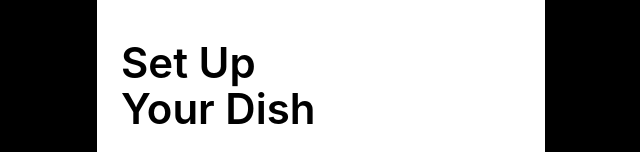
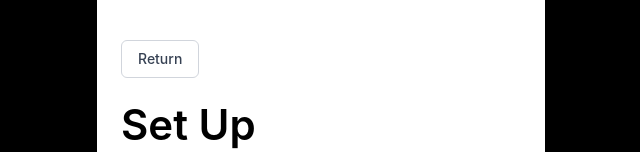
Before and after one commit to harsithrvp-fceoofamnc/odycard2, a Next.js app: page /owner/hotel/1/add-dish in a window 1280 px wide. Shown: the top 152 px of the page, without its empty margins (319-959 px from the left). Built offline with nearby package versions, Linux system fonts and the light colour scheme.

Commit message:
Add Return toggle to add-dish first page

```diff
--- a/app/owner/hotel/[restaurantId]/add-dish/page.tsx
+++ b/app/owner/hotel/[restaurantId]/add-dish/page.tsx
@@ -49,9 +49,25 @@ export default function AddDishPage() {
       ? Math.round((CURRENT_PAGE / TOTAL_PAGES) * 100) // 33%
       : 0;
 
+  const handleReturn = () => {
+    if (restaurantId && typeof restaurantId === "string") {
+      router.push(`/owner/hotel/${restaurantId}/edit-menu`);
+    }
+  };
+
   return (
     <div className="min-h-screen bg-black flex justify-center">
       <div className="w-full max-w-md min-h-screen bg-white px-6 pt-10 pb-28 relative">
+
+        {/* Return button - top left */}
+        <button
+          type="button"
+          onClick={handleReturn}
+          disabled={!restaurantId || typeof restaurantId !== "string"}
+          className="mb-6 px-4 py-2 rounded-md border border-gray-300 text-sm font-medium text-gray-700 disabled:opacity-50 disabled:cursor-not-allowed"
+        >
+          Return
+        </button>
 
         {/* DEBUG: visible fallback when restaurantId missing */}
         {(!restaurantId || typeof restaurantId !== "string") && (
```
